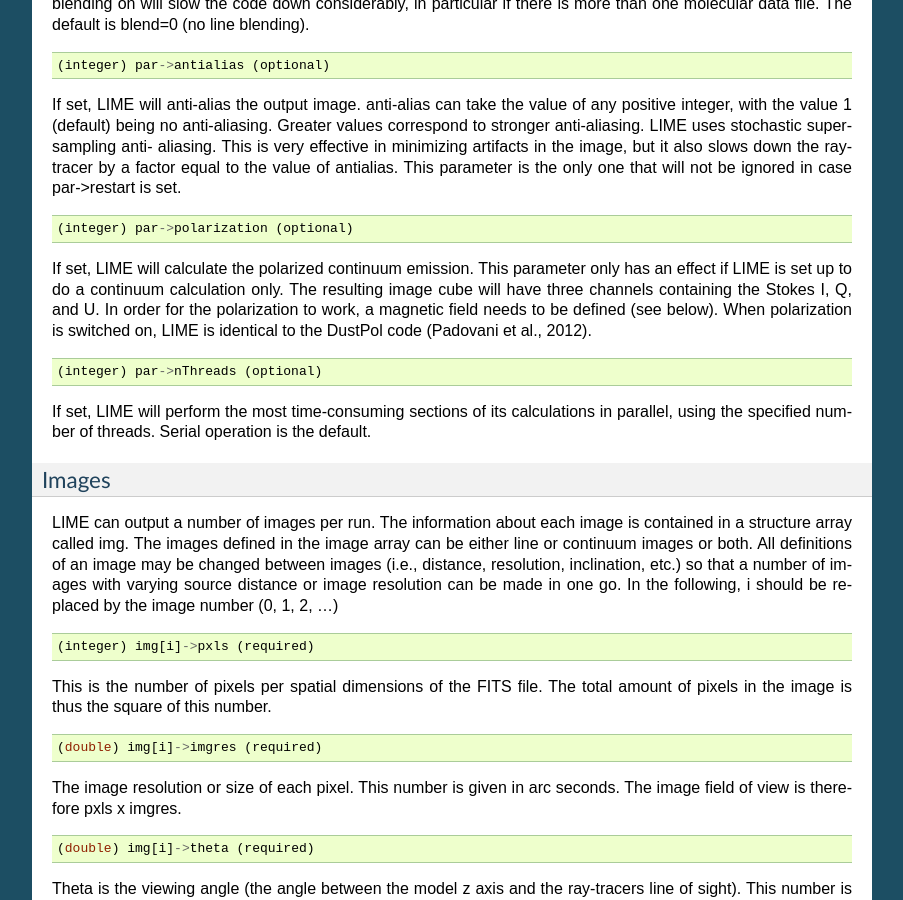
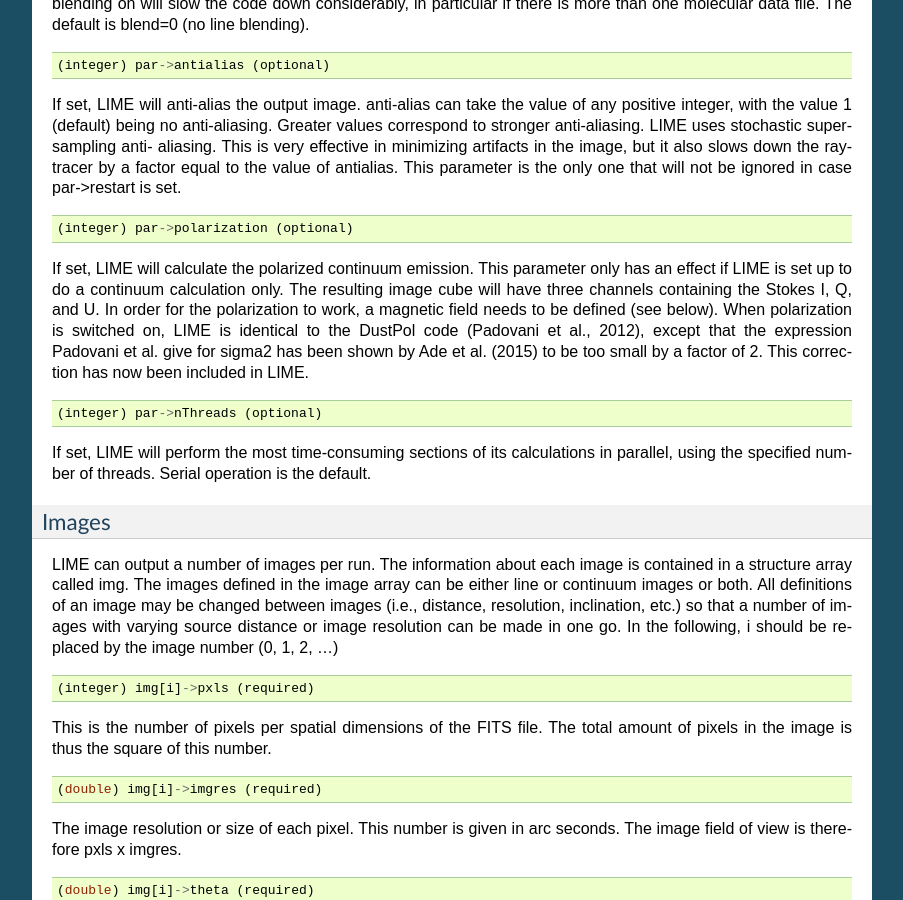
Before and after one commit to lime-rt/lime, a Sphinx documentation site: the page built from doc/usermanual.rst, in a window 1280 px wide and 900 px high, scrolled down 6092 px. Shown: the whole window, without its empty margins (198-1101 px from the left). Built offline with Sphinx 7.4.7, drawn with Linux system fonts in a browser that asks for light colours; some of the changed text lies outside the part shown.

Commit message:
Updated documentation
...to reflect the corrected expression for sigma2 as prescribed by Ade et al., A&A 576, A105 (2015).

```diff
--- a/doc/usermanual.rst
+++ b/doc/usermanual.rst
@@ -457,7 +457,7 @@ calculation only. The resulting image cube will have three channels
 containing the Stokes I, Q, and U. In order for the polarization to
 work, a magnetic field needs to be defined (see below). When
 polarization is switched on, LIME is identical to the DustPol code
-(Padovani et al., 2012).
+(Padovani et al., 2012), except that the expression Padovani et al. give for sigma2 has been shown by Ade et al. (2015) to be too small by a factor of 2. This correction has now been included in LIME.
 
 .. _par-nthreads:
 
@@ -1241,6 +1241,7 @@ or bugs needing to be fixed.
 Appendix: Bibliography
 ----------------------
 
+-  Ade et al., A&A 576, A105 (2015)
 -  Brinch & Hogerheijde, A&A, 523, A25, 2010; see also
    http://www.nbi.dk/~brinch/lime.php
 -  Hogerheijde & van der Tak, A&A, 362,697, 2000
```
